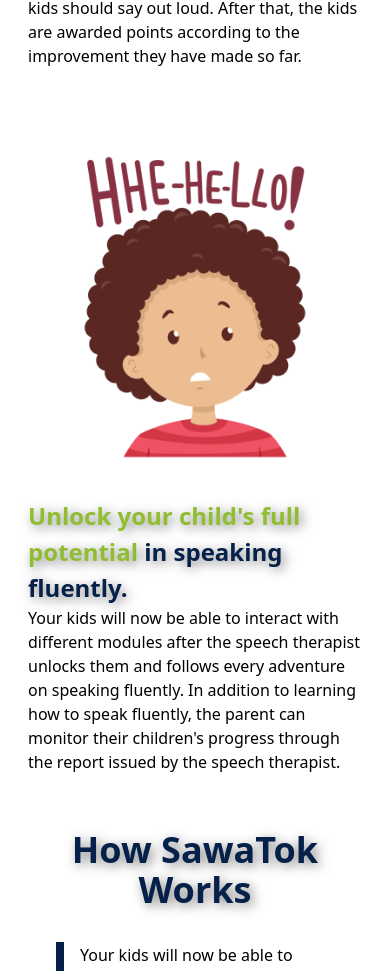
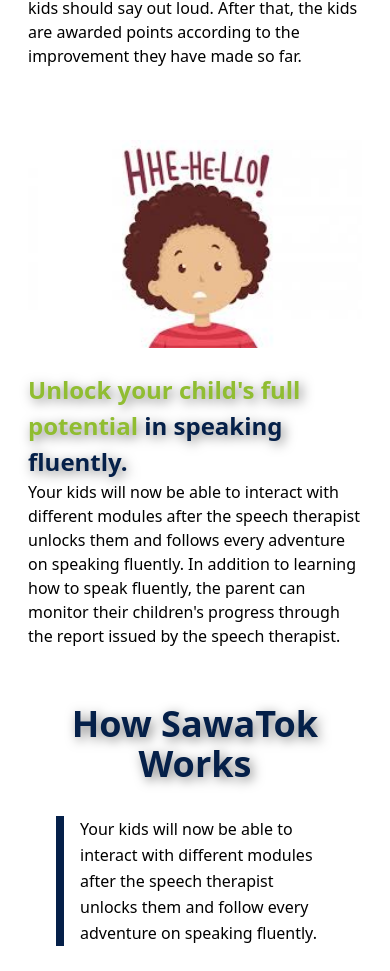
Before and after one commit to akirachix/Kolezza-Informational, a Next.js app in the folder kolezza/: page / in a window 390 px wide. Shown: the part 2332-3303 px from the top of the page. Built offline with nearby package versions, Linux system fonts and the light colour scheme.

Commit message:
changed img tag to image tag in about section

```diff
--- a/kolezza/src/app/components/About/index.tsx
+++ b/kolezza/src/app/components/About/index.tsx
@@ -1,4 +1,5 @@
 import React from 'react';
+import Image from 'next/image';
 
 const SawaTokInfo = () => {
   return (
@@ -9,7 +10,7 @@
 
       <div className='flex flex-col lg:flex-row gap-8 lg:gap-28'>
         <div className='mt-8 lg:mt-16'>
-          <img src="/images/parent.avif" alt="parents image" className='block lg:hidden w-full h-auto mb-8' />
+          <Image src="/images/parent.avif" alt="parents image" className='block lg:hidden mb-8' width={549} height={549} />
 
           <h2 className='text-customDarkBlue text-[24px] md:text-[36px] lg:text-[44px] nh:text-[26px] lg:mb-10 font-nunito antialiased font-bold drop-shadow-[3px_3px_6px_rgba(0,0,0,0.5)]'>
             An outstanding fluency journey
@@ -19,12 +20,18 @@
             After that, the kids are awarded points according to the improvement they have made so far.
           </p>
 
-          <img src="/images/parent.avif" alt="parents image" className='hidden lg:block w-[549px] l-[748px] lg:w-[427px] h-auto mt-16 lg:mt-20' />
+          <Image src="/images/parent.avif" alt="parents image" className='hidden lg:block lg:w-[427px] h-auto mt-16 lg:mt-20' width={549} height={549} />
         </div>
 
         <div className='mt-10 lg:mt-10'>
-          <img src="/images/child.png" alt="child" className='w-full lg:w-[427px] h-auto ml-0 lg:ml-14 md:float-start' />
-          <div className='mt-6 lg:mt-[34rem]'>
+          <Image
+            src="/images/child.jpeg"
+            alt="child"
+            className='w-full h-auto ml-0 lg:ml-14 md:float-start'
+            width={540}
+            height={540}
+          />
+          <div className='mt-6 lg:mt-[3rem]'>
             <h1 className='text-customGreen text-[24px] md:text-[36px] lg:text-[44px] nh:text-[26px] lg:mb-10 font-nunito font-bold drop-shadow-[3px_3px_6px_rgba(0,0,0,0.5)]'>
               Unlock your child's full potential<span className='text-customDarkBlue'> in speaking fluently.</span>
             </h1>
```
